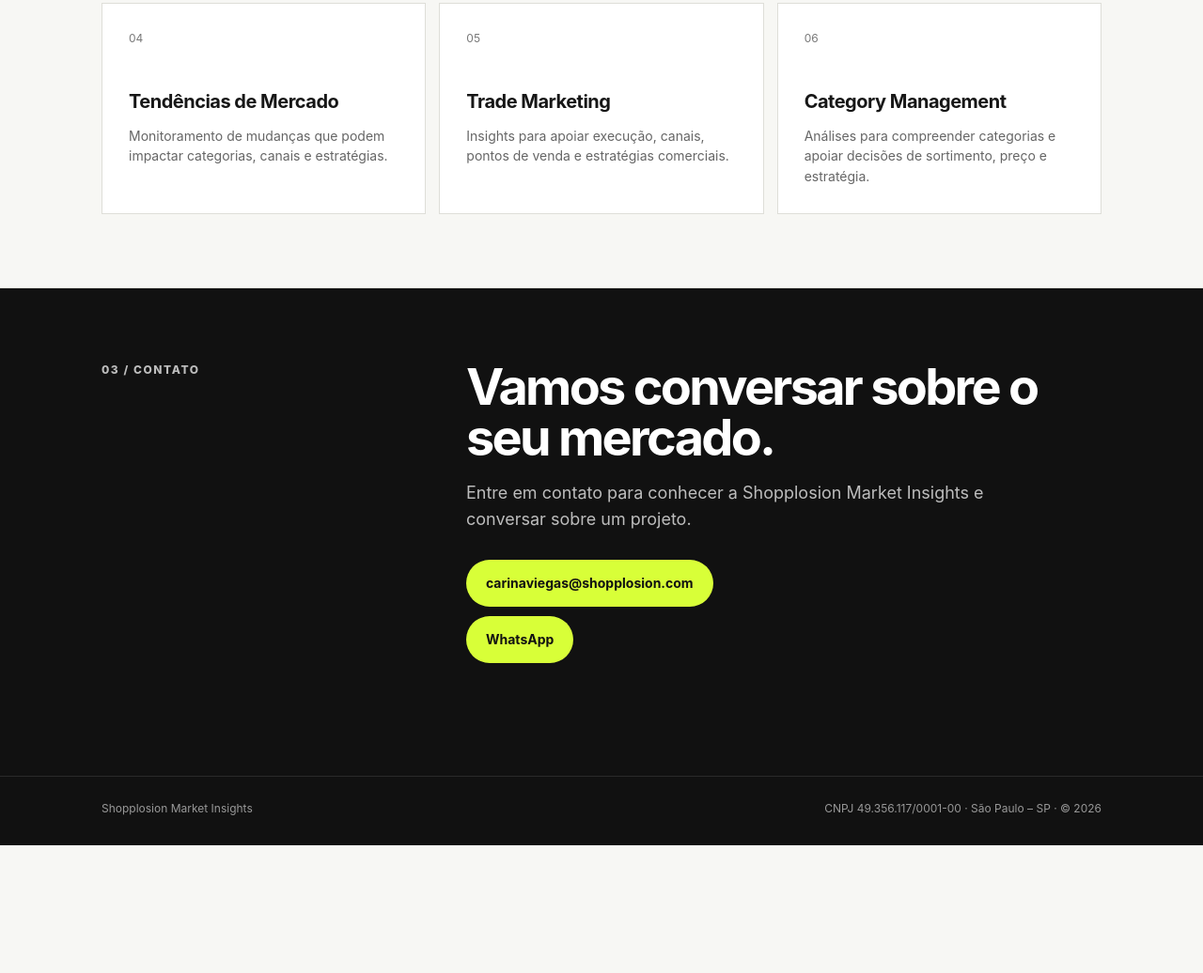
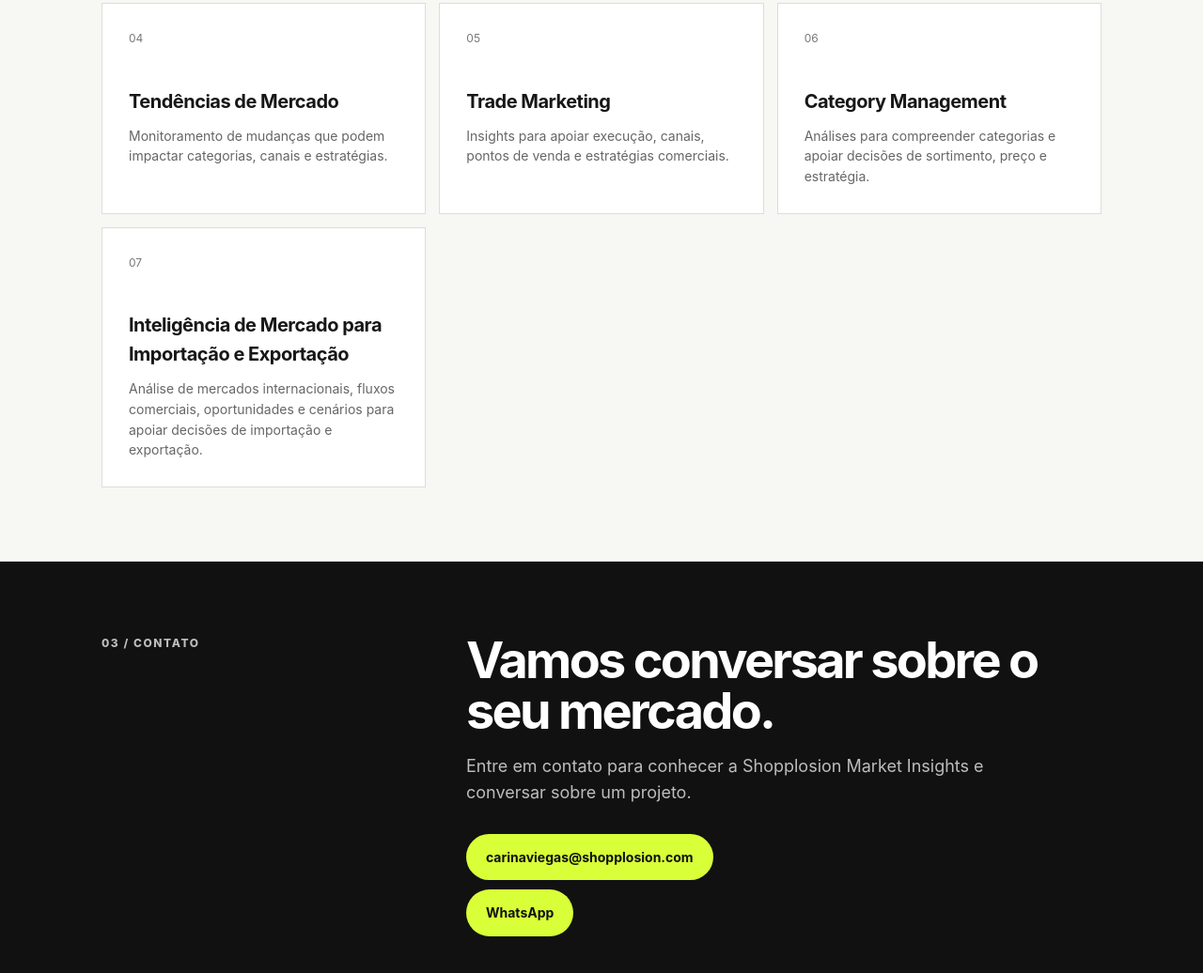
Before and after one commit to PauloRafaeldeMouraPaes/-shopplosion-market-insights, a plain HTML site: page index.html in a window 1280 px wide. Shown: the part 1683-2719 px from the top of the page at 94% size. Before the commit the page ends 2583 px from the top, so only its background shows below. Drawn offline with Linux system fonts and the light colour scheme.

Commit message:
Add import and export market intelligence solution

```diff
--- a/index.html
+++ b/index.html
@@ -27,6 +27,7 @@
 <article class="card"><div class="num">04</div><h3>Tendências de Mercado</h3><p>Monitoramento de mudanças que podem impactar categorias, canais e estratégias.</p></article>
 <article class="card"><div class="num">05</div><h3>Trade Marketing</h3><p>Insights para apoiar execução, canais, pontos de venda e estratégias comerciais.</p></article>
 <article class="card"><div class="num">06</div><h3>Category Management</h3><p>Análises para compreender categorias e apoiar decisões de sortimento, preço e estratégia.</p></article>
+<article class="card"><div class="num">07</div><h3>Inteligência de Mercado para Importação e Exportação</h3><p>Análise de mercados internacionais, fluxos comerciais, oportunidades e cenários para apoiar decisões de importação e exportação.</p></article>
 </div></div></section>
 <section id="contato" class="contact"><div class="wrap"><div class="section-head"><div class="section-label">03 / Contato</div><div><h2>Vamos conversar sobre o seu mercado.</h2><p>Entre em contato para conhecer a Shopplosion Market Insights e conversar sobre um projeto.</p><a class="button" href="mailto:carinaviegas@shopplosion.com">carinaviegas@shopplosion.com</a><br><a class="button" style="margin-top:10px" href="https://wa.me/5511933837878" target="_blank" rel="noopener">WhatsApp</a></div></div></div></section>
 </main>
```
